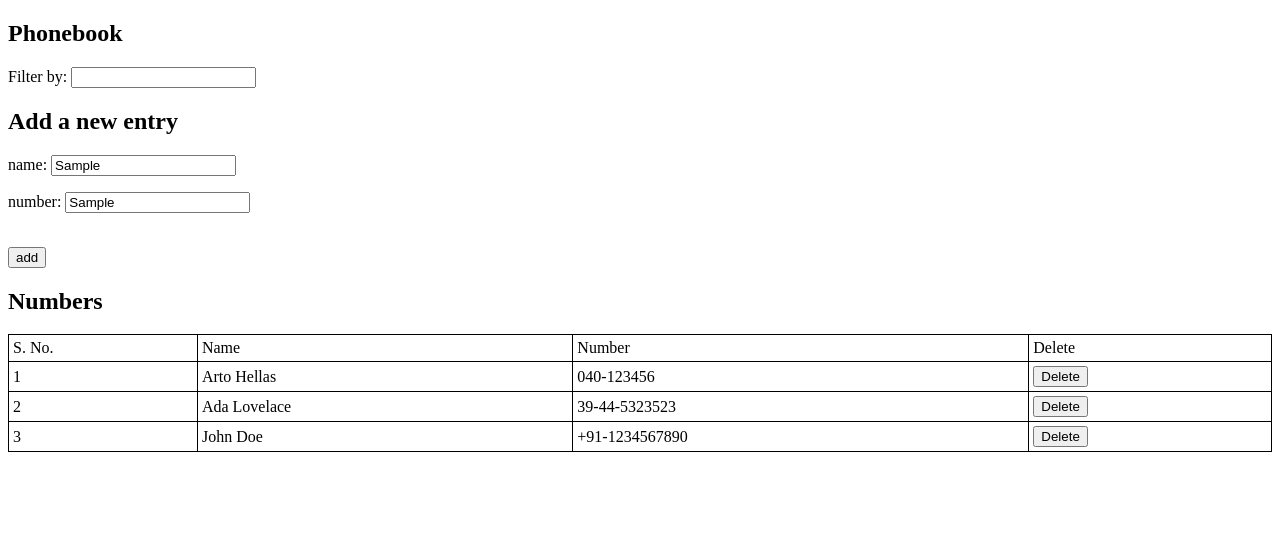
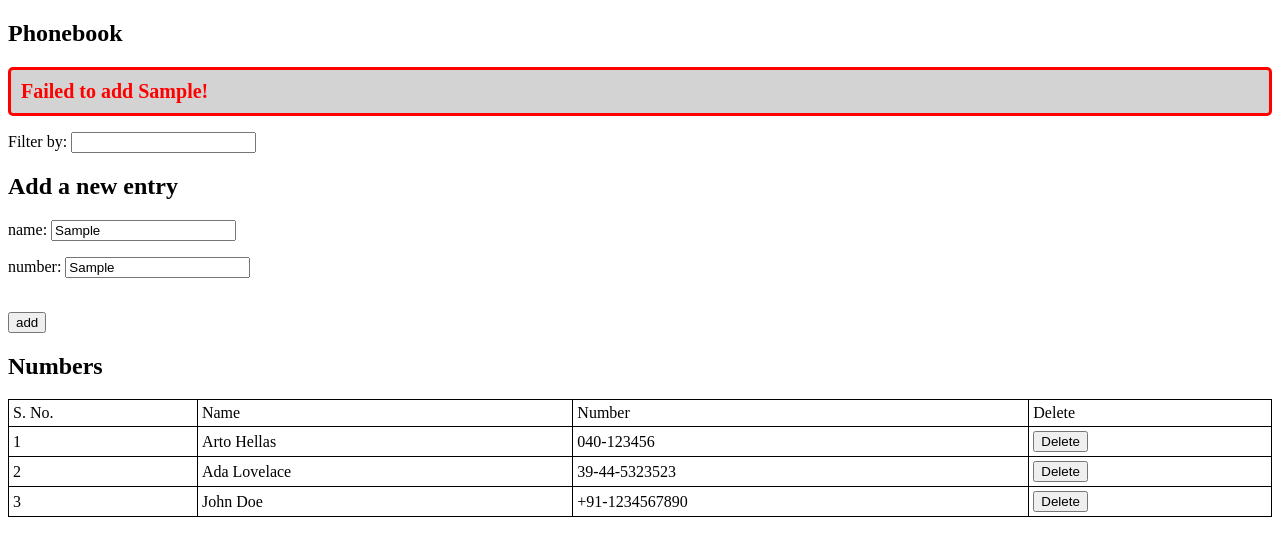
Before and after one commit to shivangc22/FullStackOpen, a React (Vite) app in the folder part2/phonebook/: page / in a window 1280 px wide. Both pictures are taken after typing "Sample", "Sample" into the empty fields and a click on the button "add". Shown: the top 556 px of the page. Built offline with nearby package versions, Linux system fonts and the light colour scheme; no server answers; data requests are answered from the project's data file.

Commit message:
Solution for exercises 2.16 and 2.17

```diff
--- a/part2/phonebook/src/App.jsx
+++ b/part2/phonebook/src/App.jsx
@@ -3,34 +3,50 @@ import phonebook from './services/phonebook';
 import Filter from './components/Filter';
 import ShowData from './components/ShowData';
 import FormDetails from './components/FormDetails';
+import Error from './components/Error';
 
 const App = () => {
     const [persons, setPersons] = useState([]);
     const [newSearch, setNewSearch] = useState('');
+    const [errorMessage, setErrorMessage] = useState(null)
 
     useEffect(() => {
         phonebook
             .getAll()
             .then(initialEntries => setPersons(initialEntries))
-            .catch(error => console.error("Error fetching initial data:", error));
-    }, []);
+            .catch(error => {
+                setErrorMessage(error.message)
+                setTimeout(() => {
+                    setErrorMessage(null)
+                }, 5000)
+            })
+        }, []);
 
     const deleteEntry = async (id) => {
         try {
             const personToDelete = persons.find(person => person.id === id);
             if (!personToDelete) {
-                throw new Error("Person not found");
+                setErrorMessage(`Person not found!`);
+                setTimeout(() => {
+                    setErrorMessage(null)
+                }, 5000)
             }
 
             if (window.confirm(`Do you wish to delete ${personToDelete.name} from the phonebook?`)) {
                 await phonebook.deleteEntry(id);
                 setPersons(prevPersons => prevPersons.filter(person => person.id !== id));
-                alert(`Successfully deleted ${personToDelete.name} from the phonebook!`);
+                setErrorMessage(`Successfully deleted ${personToDelete.name} from the phonebook!`);
+                setTimeout(() => {
+                    setErrorMessage(null)
+                }, 5000)
             }
         } catch (error) {
-            console.error("Error deleting person:", error.message);
+            setErrorMessage(`Failed to delete ${personToDelete.name} from server!`)
+            setTimeout(() => {
+                setErrorMessage(null)
+            }, 5000)
         }
-    };
+    }
 
     const filteredResults = persons.filter(person =>
         person.name.toLowerCase().includes(newSearch.toLowerCase()) ||
@@ -40,9 +56,10 @@ const App = () => {
     return (
         <div>
             <h2>Phonebook</h2>
+            <Error message = {errorMessage} />
             <Filter newSearch={newSearch} setNewSearch={setNewSearch} />
             <h2>Add a new entry</h2>
-            <FormDetails persons={persons} setPersons={setPersons} setNewSearch={setNewSearch} />
+            <FormDetails persons={persons} setPersons={setPersons} setNewSearch={setNewSearch} setErrorMessage = {setErrorMessage} />
             <h2>Numbers</h2>
             <ShowData filteredResults={filteredResults} deleteEntry={deleteEntry} />
         </div>
--- /dev/null
+++ b/part2/phonebook/src/components/Error.jsx
@@ -0,0 +1,14 @@
+const Error = ({ message }) => {
+    if (message === null) {
+        return null;
+    } else {
+        const isError = message.toLowerCase().includes('failed');
+        return (
+            <h2 className={`error ${isError ? 'error-failed' : ''}`}>
+                {message}
+            </h2>
+        );
+    }
+};
+
+export default Error;
--- a/part2/phonebook/src/components/FormDetails.jsx
+++ b/part2/phonebook/src/components/FormDetails.jsx
@@ -2,7 +2,7 @@
 import phonebook from "../services/phonebook";
 import { useState } from "react";
 
-const FormDetails = ({ persons, setPersons, setNewSearch }) => {
+const FormDetails = ({ persons, setPersons, setNewSearch, setErrorMessage }) => {
     const [newName, setNewName] = useState('');
     const [newNumber, setNewNumber] = useState('');
 
@@ -18,7 +18,7 @@ const FormDetails = ({ persons, setPersons, setNewSearch }) => {
           if (window.confirm(confirmMessage)) {
               const newObject = { name: newName, number: newNumber };
               try {
-                  const updatedEntry = await phonebook.updateEntry(existingPerson.id, newObject);
+                  const updatedEntry = await phonebook.updateEntry(existingPerson.id, newObject)
                   const updatedPersons = persons.map(person =>
                       person.id === updatedEntry.id ? updatedEntry : person
                   );
@@ -26,9 +26,15 @@ const FormDetails = ({ persons, setPersons, setNewSearch }) => {
                   setNewName('');
                   setNewNumber('');
                   setNewSearch('');
-                  alert(`Successfully updated ${existingPerson.name} in the phonebook!`);
+                  setErrorMessage(`Successfully updated ${existingPerson.name} in the phonebook!`)
+                  setTimeout(() => {
+                    setErrorMessage(null)
+                  }, 5000)
               } catch (error) {
-                  console.error("Error updating person:", error.message);
+                setErrorMessage(`Failed to update ${existingPerson.name}!`)
+                setTimeout(() => {
+                    setErrorMessage(null)
+                }, 5000)
               }
           }
       } else {
@@ -39,8 +45,15 @@ const FormDetails = ({ persons, setPersons, setNewSearch }) => {
               setNewName('');
               setNewNumber('');
               setNewSearch('');
+              setErrorMessage(`Successfully added ${newName} to the phonebook!`)
+              setTimeout(() => {
+                setErrorMessage(null)
+              }, 5000)
           } catch (error) {
-              console.error("Error adding new person:", error.message);
+            setErrorMessage(`Failed to add ${newName}!`)
+            setTimeout(() => {
+                setErrorMessage(null)
+            }, 5000)
           }
       }
   };
--- /dev/null
+++ b/part2/phonebook/src/index.css
@@ -0,0 +1,13 @@
+.error {
+    color: green;
+    background: lightgrey;
+    font-size: 20px;
+    border-style: solid;
+    border-radius: 5px;
+    padding: 10px;
+    margin-bottom: 10px;
+}
+
+.error-failed {
+    color: red;
+}
--- a/part2/phonebook/src/main.jsx
+++ b/part2/phonebook/src/main.jsx
@@ -1,6 +1,7 @@
 import React from 'react'
 import ReactDOM from 'react-dom/client'
 import App from './App.jsx'
+import './index.css'
 
 ReactDOM.createRoot(document.getElementById('root')).render(<App />
 )
```
